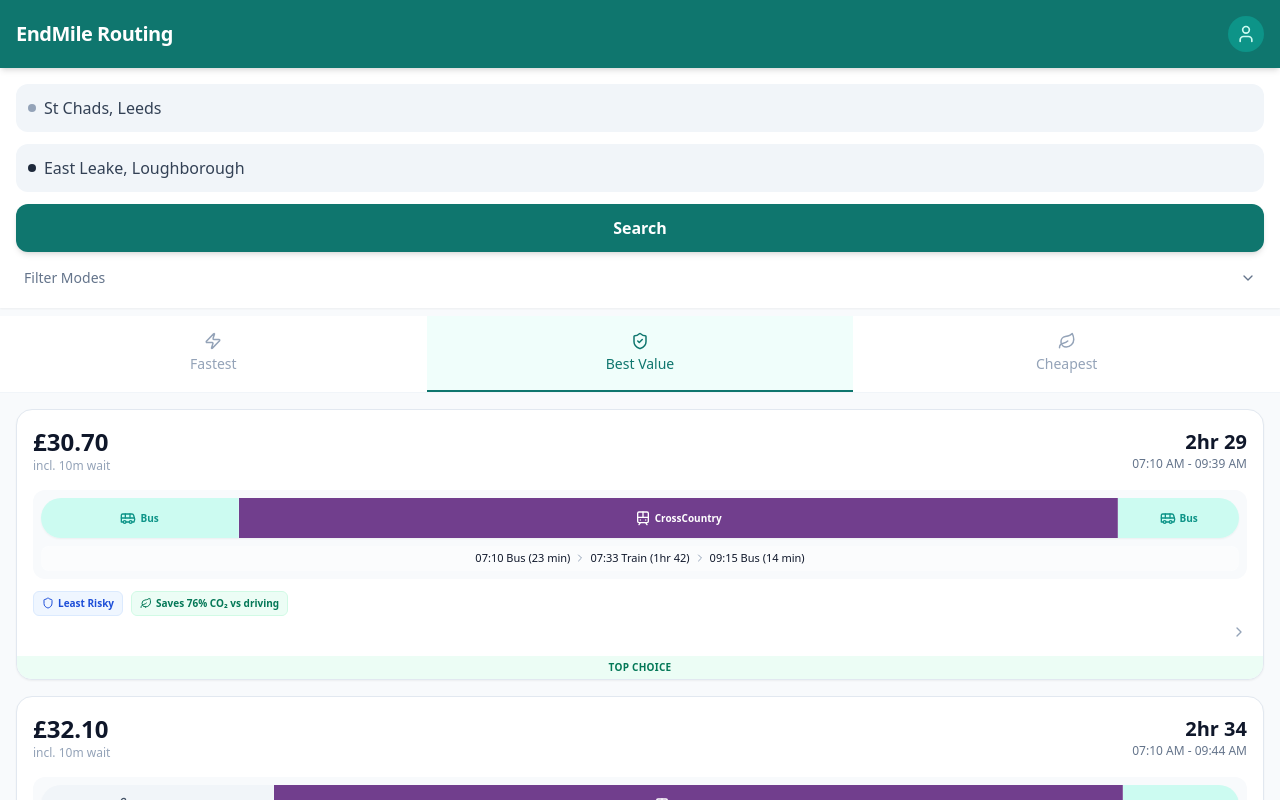
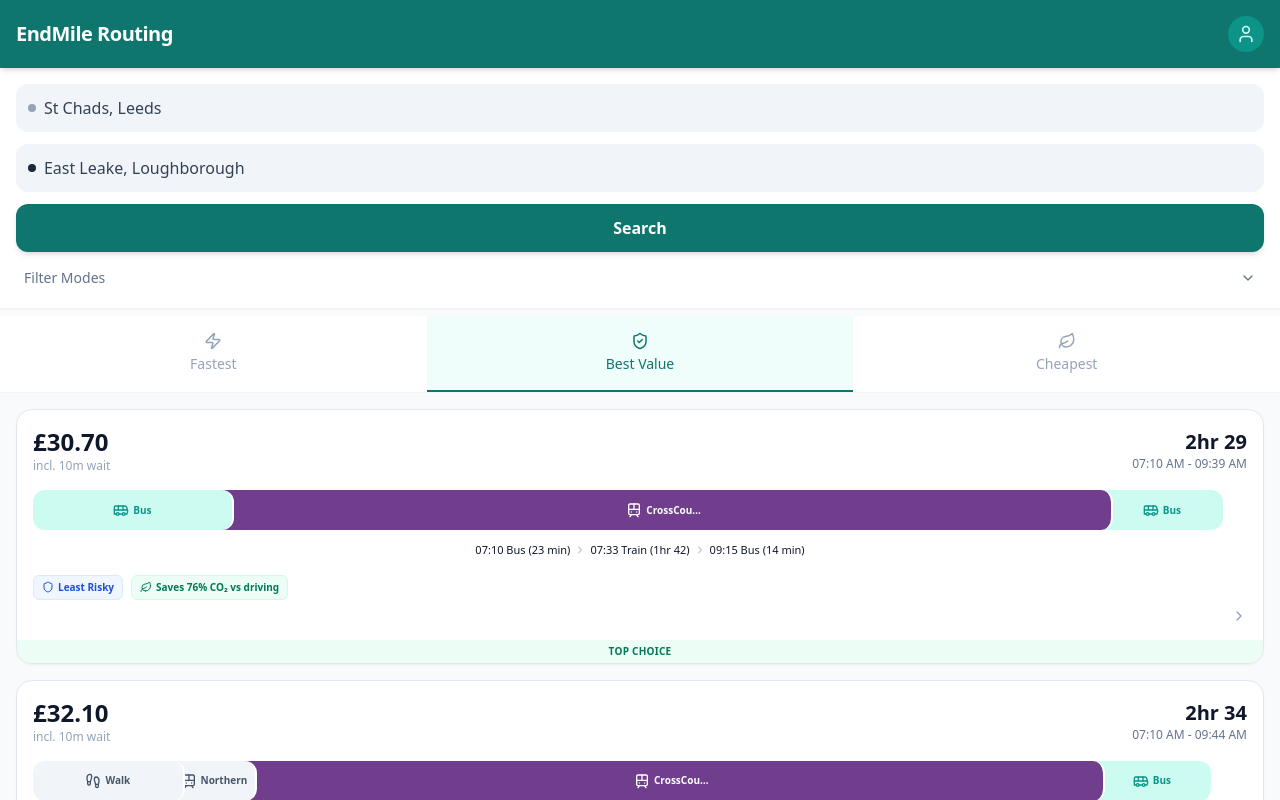
Before and after one commit to isaacw123434/Apptest, a React (Vite) app: page / in a window 1280 px wide. Built offline with nearby package versions, Linux system fonts and the light colour scheme.

Commit message:
Refactor TimelineSchematic to support multiple segments and jigsaw visuals
Co-authored-by: isaacw123434 <188620241+isaacw123434@users.noreply.github.com>

```diff
--- a/src/App.jsx
+++ b/src/App.jsx
@@ -470,25 +470,32 @@ SchematicMap.propTypes = {
 // 3. TIMELINE SCHEMATIC (Replaces MiniSchematic)
 const TimelineSchematic = ({ leg1, leg3, startTime }) => {
   const mainLeg = SEGMENT_OPTIONS.mainLeg;
-  const legs = [leg1, mainLeg, leg3];
-  const totalDuration = legs.reduce((acc, leg) => acc + leg.time, 0);
+
+  // Flatten segments and inherit properties
+  const allSegments = [
+    ...(leg1.segments || []).map(s => ({ ...s, bgColor: leg1.bgColor, color: leg1.color })),
+    ...(mainLeg.segments || []).map(s => ({ ...s, bgColor: mainLeg.bgColor, color: mainLeg.color, isMain: true })),
+    ...(leg3.segments || []).map(s => ({ ...s, bgColor: leg3.bgColor, color: leg3.color }))
+  ];
+
+  const totalDuration = allSegments.reduce((acc, seg) => acc + seg.time, 0);
 
   // Time Calculation for Text Description
   let currentTime = new Date(startTime);
 
-  const routeTextParts = legs.map((leg) => {
+  const routeTextParts = allSegments.map((seg) => {
     const startStr = currentTime.toLocaleTimeString([], { hour: '2-digit', minute: '2-digit', hour12: false });
-    const durationStr = formatDuration(leg.time);
+    const durationStr = formatDuration(seg.time);
 
     // Advance time
-    currentTime = new Date(currentTime.getTime() + leg.time * 60000);
-    // Note: We are ignoring the buffer for the simplified text flow as per screenshot
+    currentTime = new Date(currentTime.getTime() + seg.time * 60000);
 
     // Simplify Label
-    let label = leg.label;
-    if (leg.id.includes('bus')) label = 'Bus';
-    if (leg.id.includes('train')) label = 'Train';
-    if (leg.id.includes('uber')) label = 'Uber';
+    let label = seg.label;
+    if (seg.mode === 'bus') label = 'Bus';
+    if (seg.mode === 'train') label = 'Train';
+    if (seg.mode === 'taxi') label = 'Uber';
+    if (seg.mode === 'walk') label = 'Walk';
 
     return `${startStr} ${label} (${durationStr})`;
   });
@@ -496,32 +503,41 @@ const TimelineSchematic = ({ leg1, leg3, startTime }) => {
   return (
     <div className="w-full flex flex-col gap-2">
       {/* Visual Timeline */}
-      <div className="flex w-full h-10 rounded-full overflow-hidden shadow-sm">
-        {legs.map((leg, index) => {
-          const width = (leg.time / totalDuration) * 100;
-          const isMain = leg.id === 'train_main';
+      <div className="flex w-full h-10 overflow-x-auto">
+        {allSegments.map((seg, index) => {
+          const width = (seg.time / totalDuration) * 100;
+          const isMain = seg.isMain;
+          const isFirst = index === 0;
+          const isLast = index === allSegments.length - 1;
 
           return (
             <div
               key={index}
-              style={{ width: `${width}%`, backgroundColor: isMain ? leg.lineColor : undefined }}
+              style={{
+                width: `${width}%`,
+                minWidth: '45px',
+                zIndex: allSegments.length - index,
+                backgroundColor: isMain ? seg.lineColor : undefined
+              }}
               className={`
-                flex items-center justify-center gap-1 relative border-r border-white/20 last:border-r-0
-                ${!isMain ? leg.bgColor : ''}
-                ${!isMain ? leg.color : 'text-white'}
+                flex items-center justify-center gap-1 relative h-full shrink-0
+                rounded-r-xl ${isFirst ? 'rounded-l-xl' : '-ml-3'}
+                ${!isLast ? 'border-r-2 border-white' : ''}
+                ${!isMain ? seg.bgColor : ''}
+                ${isMain ? 'text-white' : seg.color}
               `}
             >
-               <leg.icon size={16} />
-               <span className="text-[10px] font-bold truncate">{isMain ? 'CrossCountry' : leg.label.split(' ')[0]}</span>
+               <seg.icon size={16} />
+               <span className="text-[10px] font-bold truncate max-w-[60px]">{isMain ? 'CrossCountry' : seg.label.split(' ')[0]}</span>
             </div>
           );
         })}
       </div>
 
       {/* Route Text Description */}
-      <div className="flex items-center justify-center text-[11px] font-medium text-slate-900 bg-white/50 py-1 rounded-lg">
+      <div className="flex items-center justify-center text-[11px] font-medium text-slate-900 bg-white/50 py-1 rounded-lg flex-wrap gap-y-1">
         {routeTextParts.map((part, i) => (
-          <span key={i} className="flex items-center">
+          <span key={i} className="flex items-center whitespace-nowrap">
             {part}
             {i < routeTextParts.length - 1 && <ChevronRight size={12} className="mx-1 text-slate-400" />}
           </span>
@@ -653,7 +669,7 @@ export default function JourneyPlanner() {
   });
 
   const [showSwap, setShowSwap] = useState(null); // 'first' or 'last'
-  const [sheetHeight, setSheetHeight] = useState(60);
+  const [sheetHeight, setSheetHeight] = useState(65);
   const [isDragging, setIsDragging] = useState(false);
 
   const handleDragStart = () => {
@@ -814,7 +830,7 @@ export default function JourneyPlanner() {
                   </div>
 
                   {/* Timeline Schematic */}
-                  <div className="bg-slate-50 rounded-xl p-2 mb-3">
+                  <div className="mb-3">
                     <TimelineSchematic leg1={result.leg1} leg3={result.leg3} startTime={departureDate} />
                   </div>
 
```
